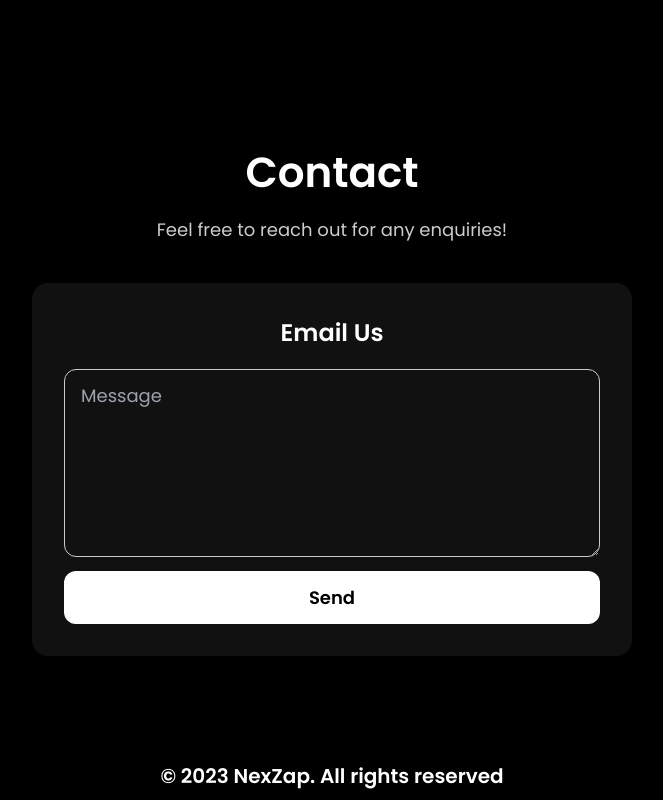
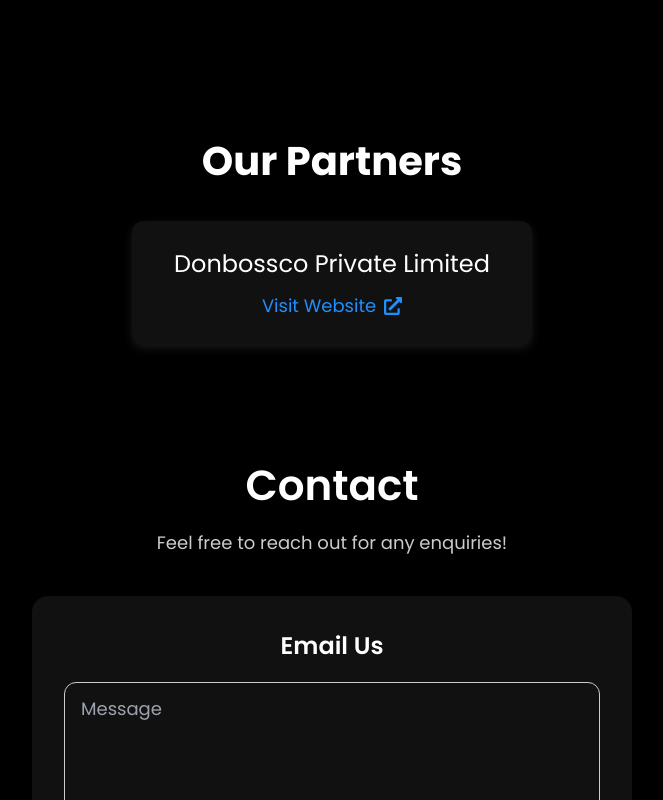
Before and after one commit to maneesh16m/NEXZAP-STATIC-SITE, a React (Create React App) app: page / in a window 1280 px wide. Shown: the part 2480-3280 px from the top of the page, without its empty margins (308-971 px from the left). Built offline with nearby package versions, Linux system fonts and the light colour scheme; a web font is replaced by a local one.

Commit message:
partners added

```diff
--- a/src/App.js
+++ b/src/App.js
@@ -1,7 +1,7 @@
 import { ThemeProvider } from "styled-components";
 import { useState, useEffect } from "react";
 import { darkTheme } from './utils/Themes.js'
-import Navbar from "./components/Navbar";
+import Navbar from "./components/Navbar/index.js";
 import './App.css';
 import { BrowserRouter as Router, Route, Routes } from 'react-router-dom';
 import HeroSection from "./components/HeroSection";
@@ -15,7 +15,7 @@
 import Tagflo from "./pages/Tagflo";
 import MovingBanner from "./components/MovingBanner";
 import ScrollProgress from './components/ScrollProgress';
-
+import Partners from "./components/Partners/index.js";
 const Body = styled.div`
   background-color: #000000;
   width: 100%;
@@ -73,6 +73,9 @@
                   <NexzapServices openModal={openModal} setOpenModal={setOpenModal} />
                 </Wrapper2>
                 <Wrapper>
+                  <Partners/>
+                </Wrapper>
+                <Wrapper>
                   <Contact />
                 </Wrapper>
               </>
--- /dev/null
+++ b/src/components/Partners/index.js
@@ -0,0 +1,90 @@
+import React from 'react';
+import styled from 'styled-components';
+import { FaExternalLinkAlt } from 'react-icons/fa';
+
+const Container = styled.div`
+  display: flex;
+  flex-direction: column;
+  align-items: center;
+  padding: 50px 20px;
+  background-color: #000;
+  color: #fff;
+  width: 100%;
+`;
+
+const Title = styled.h2`
+  font-size: 40px;
+  font-weight: bold;
+  margin-bottom: 30px;
+  text-align: center;
+`;
+
+const PartnersGrid = styled.div`
+  display: grid;
+  grid-template-columns: ${({ count }) =>
+    count === 1 ? '1fr' : count === 2 ? 'repeat(2, minmax(300px, 1fr))' : 'repeat(auto-fit, minmax(300px, 1fr))'};
+  gap: 20px;
+  width: ${({ count }) => (count === 1 ? '400px' : '80%')};
+  max-width: 1200px;
+  justify-content: center;
+  margin: 0 auto;
+`;
+
+const PartnerCard = styled.div`
+  background-color: #111;
+  padding: 25px;
+  border-radius: 12px;
+  box-shadow: 0 4px 10px rgba(255, 255, 255, 0.1);
+  display: flex;
+  flex-direction: column;
+  align-items: center;
+  max-width: 400px;
+  width: 100%;
+  transition: transform 0.3s ease-in-out;
+  &:hover {
+    transform: scale(1.05);
+  }
+`;
+
+const PartnerName = styled.h3`
+  font-size: 24px;
+  margin-bottom: 10px;
+  text-align: center;
+`;
+
+const PartnerLink = styled.a`
+  color: #1e90ff;
+  text-decoration: none;
+  font-size: 18px;
+  display: flex;
+  align-items: center;
+  gap: 8px;
+  transition: color 0.3s ease;
+  &:hover {
+    color: #fff;
+  }
+`;
+
+const partners = [
+  { name: "Donbossco Private Limited", link: "http://goflexer.com.au/" }
+];
+
+const Partners = () => {
+  return (
+    <Container>
+      <Title>Our Partners</Title>
+      <PartnersGrid count={partners.length}>
+        {partners.map((partner, index) => (
+          <PartnerCard key={index}>
+            <PartnerName>{partner.name}</PartnerName>
+            <PartnerLink href={partner.link} target="_blank" rel="noopener noreferrer">
+              Visit Website <FaExternalLinkAlt />
+            </PartnerLink>
+          </PartnerCard>
+        ))}
+      </PartnersGrid>
+    </Container>
+  );
+};
+
+export default Partners;
```
